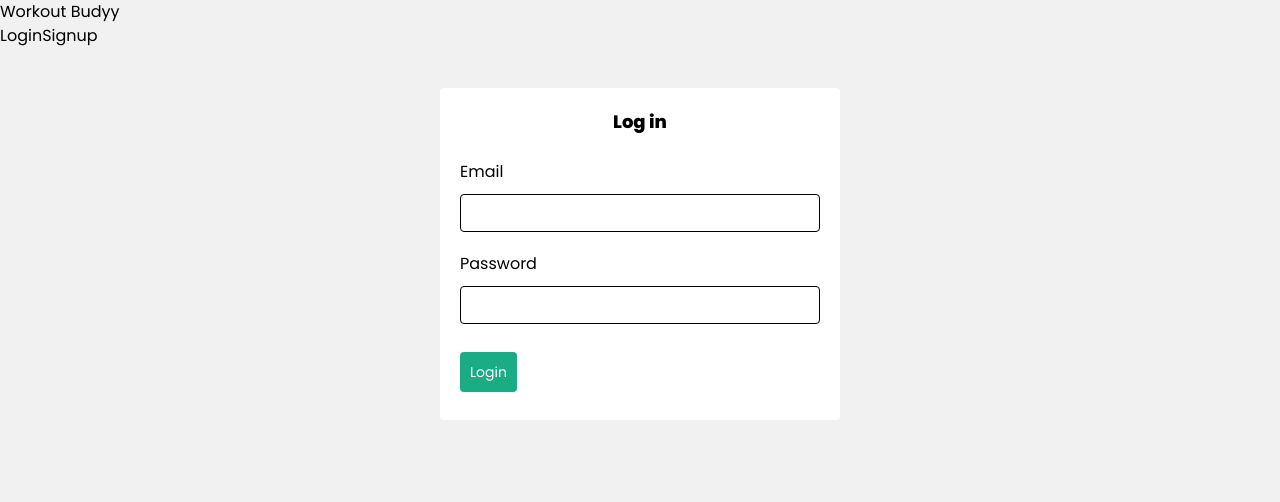
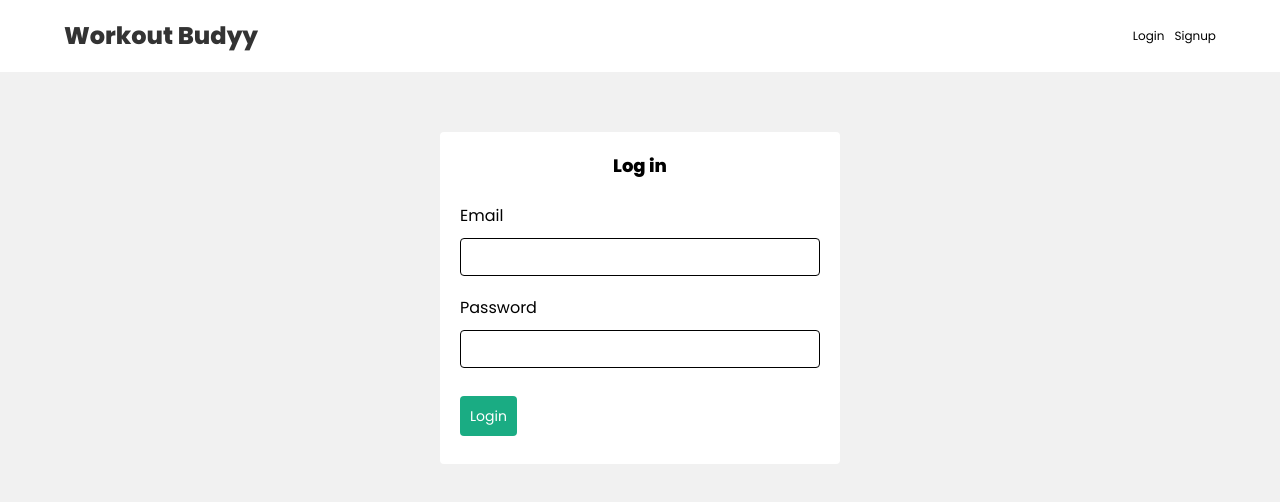
Before and after one commit to Tjay05/mern-tutorial, a React (Vite) app in the folder frontend/: page /login in a window 1280 px wide. Shown: the top 502 px of the page. Built offline with nearby package versions, Linux system fonts and the light colour scheme.

Commit message:
Add navbar styles

```diff
--- a/frontend/src/components/Navbar.jsx
+++ b/frontend/src/components/Navbar.jsx
@@ -11,32 +11,32 @@ const Navbar = () => {
   }
 
   return (
-    <>
-      <header>
-        <div className="container">
-          <Link to='/'>
+    <div className=''>
+      <header className='bg-white'>
+        <div className="rule py-4 flex items-center justify-between lg:py-5">
+          <Link to='/' className='text-[#333] text-lg font-extrabold lg:text-2xl'>
             <h1>Workout Budyy</h1>
           </Link>
           <nav>
             {user && (
-              <div>
+              <div className='text-xs flex flex-col items-end lg:flex-row lg:items-center lg:text-lg'>
                 <span>{user.email}</span>
-                <button onClick={handleClick} >Log out</button>
+                <button onClick={handleClick} className='bg-white text-[#1aac83] border-[2px] cursor-pointer ml-4 px-2 py-1'>Log out</button>
               </div>
             )}
             {!user && (
-              <div>
-                <Link to='/login'>Login</Link>
-                <Link to='/signup'>Signup</Link>
+              <div className='text-xs'>
+                <Link to='/login' className='ml-2.5'>Login</Link>
+                <Link to='/signup' className='ml-2.5'>Signup</Link>
               </div>
             )}
           </nav>
         </div>
       </header>
-      <div className="pages">
+      <div className="pages rule py-5">
         <Outlet/>
       </div>
-    </>
+    </div>
   );
 }
 
```
